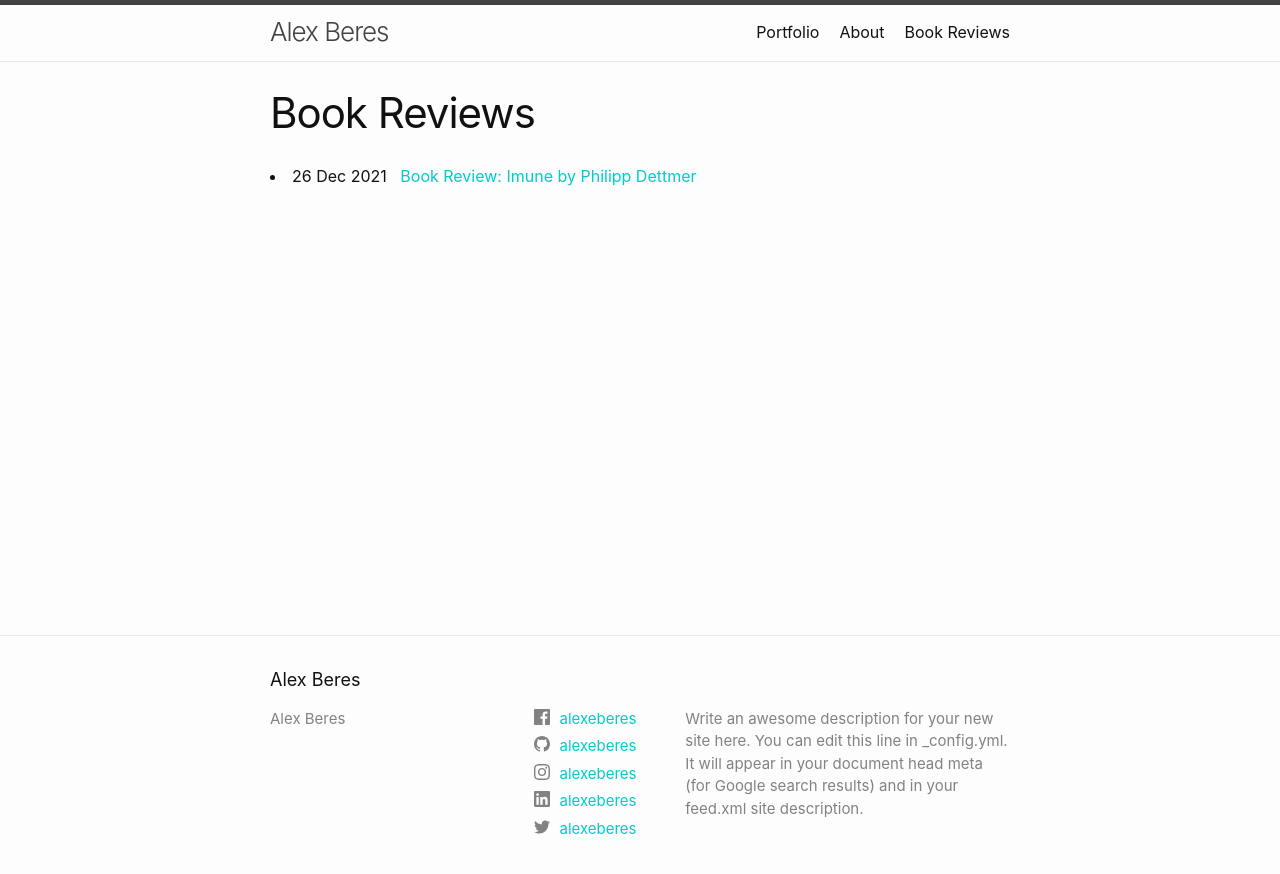
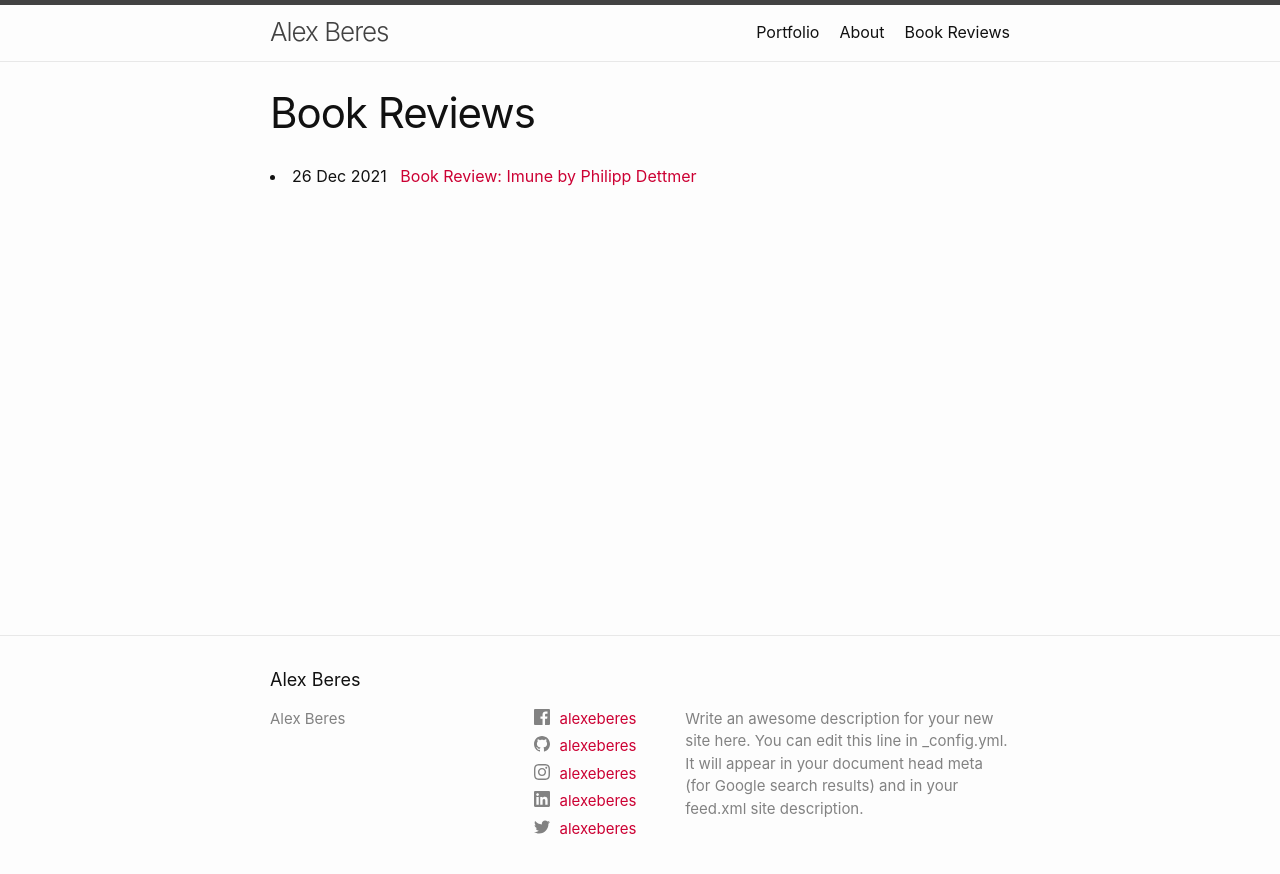
Before and after one commit to alexeberes/blog, a Jekyll site: the page built from book-reviews.html, in a window 1280 px wide. Shown: the top 874 px of the page. Built offline with Jekyll 4.4.1, drawn with Linux system fonts in a browser that asks for light colours.

Commit message:
Update minima.scss

```diff
--- a/_sass/minima.scss
+++ b/_sass/minima.scss
@@ -12,7 +12,7 @@ $spacing-unit:     30px !default;
 
 $text-color:       #111 !default;
 $background-color: #fdfdfd !default;
-$primary-color:      #00cccc !default;
+$primary-color:      #cc0033 !default;
 $secondary-color: rgb(104, 076, 150);
 
 $grey-color:       #828282 !default;
```
